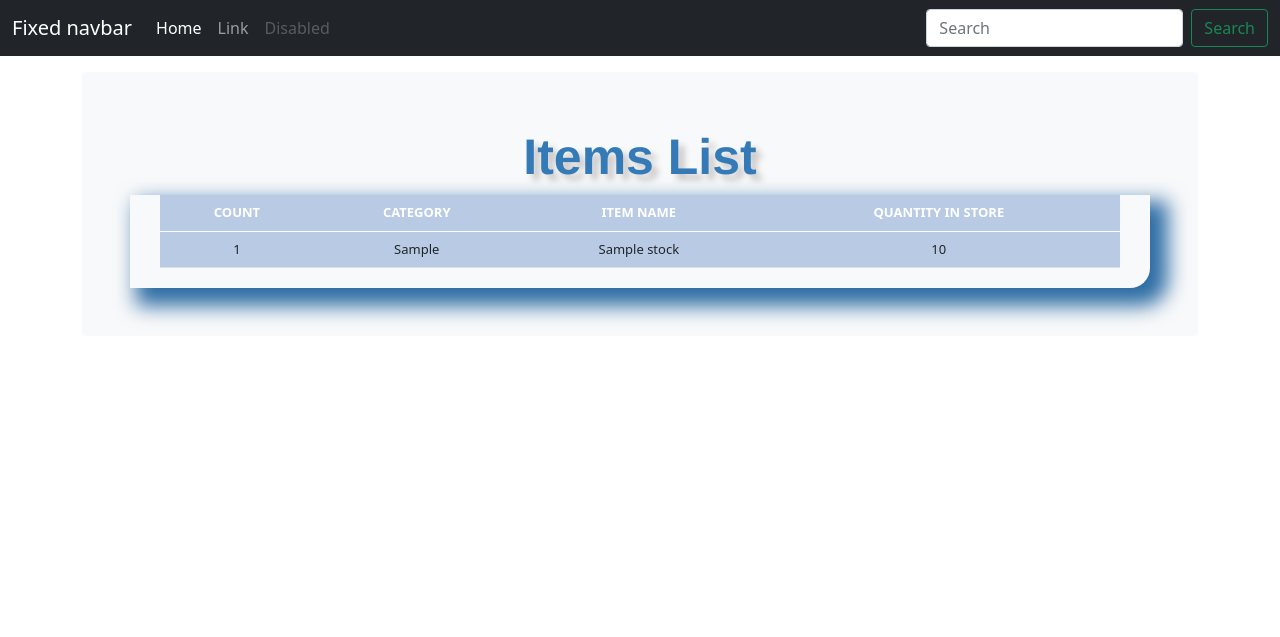
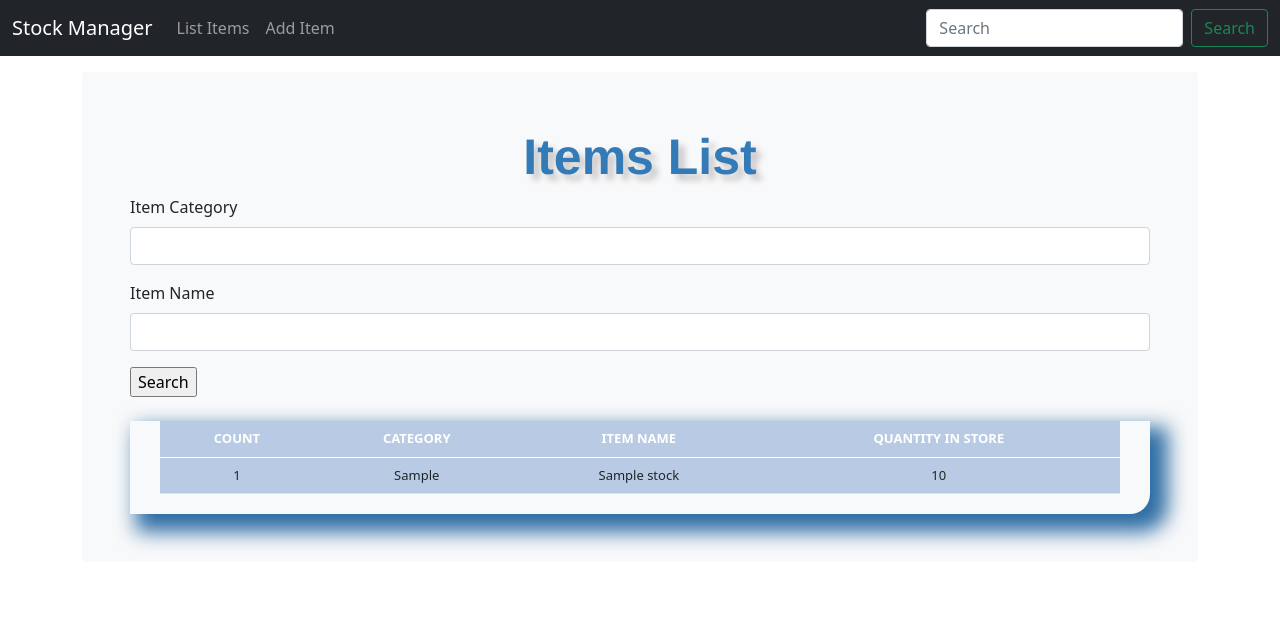
Before and after one commit to JAYBLA/Inventory-Management-System, a Django app: page /items-list/ in a window 1280 px wide. Shown: the top 637 px of the page. Run offline with Django 3.2, Linux system fonts and the light colour scheme; tables that the repository leaves empty hold one stand-in row (values such as "Sample post"); some libraries are stand-ins or nearby versions.

Commit message:
search product and filter

```diff
--- a/stockmanager/forms.py
+++ b/stockmanager/forms.py
@@ -5,3 +5,8 @@ class StockCreateForm(forms.ModelForm):
     class Meta:
         model = Stock
         fields =['category', 'item_name', 'quantity']
+
+class StockSearchForm(forms.ModelForm):
+   class Meta:
+     model = Stock
+     fields = ['category', 'item_name']
--- a/stockmanager/templates/add_item.html
+++ b/stockmanager/templates/add_item.html
@@ -21,7 +21,7 @@
             <div class="mb-3">
                 <label for="exampleInputEmail1" class="form-label">Item Name</label>
                 {% render_field form.item_name class="form-control" %}
-              </div>
+            </div>
             <div class="mb-3">
             <label for="exampleInputEmail1" class="form-label">Item Quantity</label>
             {% render_field form.quantity class="form-control" %}
--- a/stockmanager/templates/base.html
+++ b/stockmanager/templates/base.html
@@ -52,20 +52,17 @@
 
 <nav class="navbar navbar-expand-md navbar-dark fixed-top bg-dark">
   <div class="container-fluid">
-    <a class="navbar-brand" href="#">Fixed navbar</a>
+    <a class="navbar-brand" href="/">Stock Manager</a>
     <button class="navbar-toggler" type="button" data-bs-toggle="collapse" data-bs-target="#navbarCollapse" aria-controls="navbarCollapse" aria-expanded="false" aria-label="Toggle navigation">
       <span class="navbar-toggler-icon"></span>
     </button>
     <div class="collapse navbar-collapse" id="navbarCollapse">
       <ul class="navbar-nav me-auto mb-2 mb-md-0">
         <li class="nav-item">
-          <a class="nav-link active" aria-current="page" href="#">Home</a>
+          <a class="nav-link" href="{% url 'stockmanager:list_item' %}">List Items</a>
         </li>
         <li class="nav-item">
-          <a class="nav-link" href="#">Link</a>
-        </li>
-        <li class="nav-item">
-          <a class="nav-link disabled" href="#" tabindex="-1" aria-disabled="true">Disabled</a>
+          <a class="nav-link" href="{% url 'stockmanager:add_item' %}">Add Item</a>
         </li>
       </ul>
       <form class="d-flex">
--- a/stockmanager/templates/list_item.html
+++ b/stockmanager/templates/list_item.html
@@ -1,5 +1,6 @@
 {% extends 'base.html' %}
 {% load static %}
+{% load widget_tweaks %}
 
 
 {% block title %}
@@ -10,6 +11,19 @@
 {% block content %}
 <div class="bg-light p-5 rounded">
     <div class="heading">{{heading}}</div>
+    <form method='POST' action=''>
+      {% csrf_token %}
+      <div class="mb-3">
+        <label for="exampleInputEmail1" class="form-label">Item Category</label>
+        {% render_field form.category class="form-control" %}
+      </div>
+      <div class="mb-3">
+          <label for="exampleInputEmail1" class="form-label">Item Name</label>
+          {% render_field form.item_name class="form-control" %}
+      </div>
+      <input type="submit" value='Search'/>
+    </form>
+    <br>
     <div class="display_table">
         <table class='table'>
             <thead>
--- a/stockmanager/views.py
+++ b/stockmanager/views.py
@@ -1,5 +1,5 @@
 from django.shortcuts import render,redirect
-from .forms import StockCreateForm
+from .forms import StockCreateForm, StockSearchForm
 from .models import Stock
 
 def home(request):
@@ -23,9 +23,21 @@ def add_item(request):
 
 def list_item(request):
     template_name = 'list_item.html'
+    form = StockSearchForm(request.POST or None)
     items =Stock.objects.all()
     context ={
+        "form": form,
         'items':items,
         'heading':'Items List'
     }
+    if request.method == 'POST':
+        items = Stock.objects.filter(category__iexact=form['category'].value(),
+                                    item_name__iexact=form['item_name'].value()
+                                    )
+    print('items:',items)
+    context = {
+    "form": form,
+    'heading':'Items List',
+    'items':items,
+    }
     return render(request, template_name, context)
```
